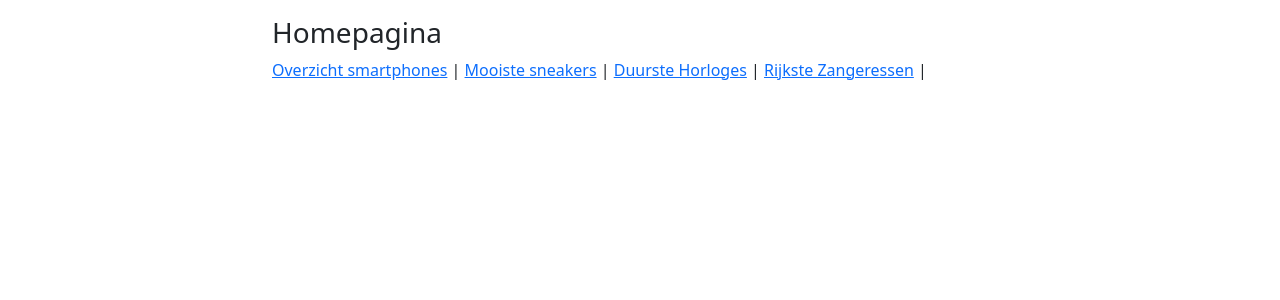
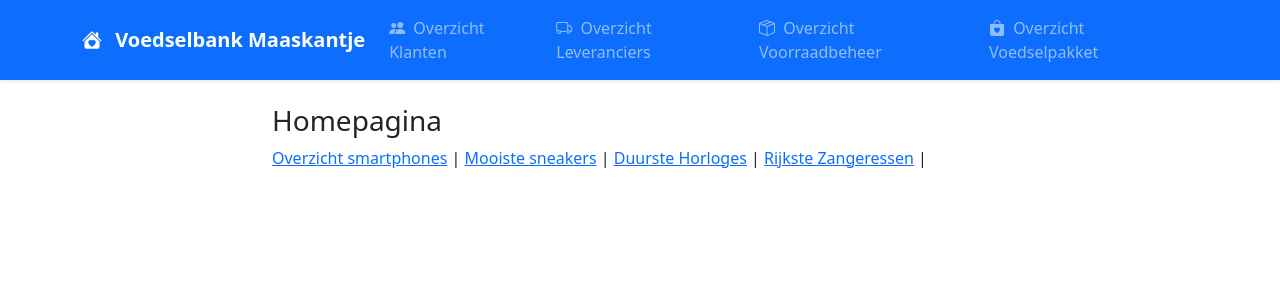
Before and after one commit to Bejan12/Dag03examen, a PHP site: page /index.php in a window 1280 px wide. Shown: the top 300 px of the page. Run offline with PHP 8.4, Linux system fonts and the light colour scheme.

Commit message:
Complete VoedselbankMaaskantje project - Updated config and header with correct database name and Bootstrap navbar

```diff
--- a/app/config/config.php
+++ b/app/config/config.php
@@ -3,7 +3,7 @@
  * De database verbindingsgegevens
  */
 define('DB_HOST', 'localhost');
-define('DB_NAME', 'dag03examen');
+define('DB_NAME', 'VoedselbankMaaskantje');
 define('DB_USER', 'root');
 define('DB_PASS', '');
 
@@ -11,7 +11,7 @@ define('DB_PASS', '');
 /**
  * De naam van de virtualhost
  */
-define('URLROOT', 'http://dag03examen/');
+define('URLROOT', 'http://dag03examen');
 
 /**
  * Het pad naar de folder app
--- a/app/views/includes/header.php
+++ b/app/views/includes/header.php
@@ -3,10 +3,59 @@
   <head>
     <meta charset="utf-8">
     <meta name="viewport" content="width=device-width, initial-scale=1">
-    <title>MVC OOP PDO</title>
+    <title>Voedselbank Maaskantje</title>
     <link href="https://cdn.jsdelivr.net/npm/bootstrap@5.3.2/dist/css/bootstrap.min.css" rel="stylesheet" integrity="sha384-T3c6CoIi6uLrA9TneNEoa7RxnatzjcDSCmG1MXxSR1GAsXEV/Dwwykc2MPK8M2HN" crossorigin="anonymous">
     <link rel="stylesheet" href="https://cdn.jsdelivr.net/npm/bootstrap-icons@1.11.3/font/bootstrap-icons.min.css">
     <link rel="stylesheet" href="<?= URLROOT; ?>/public/css/style.css">
     <link rel="shortcut icon" href="<?= URLROOT; ?>/public/img/favicon.ico" type="image/x-icon">
   </head>
 <body>
+    <!-- Navigation -->
+    <nav class="navbar navbar-expand-lg navbar-dark bg-primary shadow-sm">
+        <div class="container">
+            <!-- Brand -->
+            <a class="navbar-brand fw-bold" href="<?= URLROOT; ?>">
+                <i class="bi bi-house-heart-fill me-2"></i>
+                Voedselbank Maaskantje
+            </a>
+
+            <!-- Mobile toggle button -->
+            <button class="navbar-toggler" type="button" data-bs-toggle="collapse" data-bs-target="#navbarNav"
+                    aria-controls="navbarNav" aria-expanded="false" aria-label="Toggle navigation">
+                <span class="navbar-toggler-icon"></span>
+            </button>
+
+            <!-- Navigation items -->
+            <div class="collapse navbar-collapse" id="navbarNav">
+                <ul class="navbar-nav ms-auto">
+                    <li class="nav-item">
+                        <a class="nav-link" href="<?= URLROOT; ?>/klanten">
+                            <i class="bi bi-people-fill me-1"></i>
+                            Overzicht Klanten
+                        </a>
+                    </li>
+                    <li class="nav-item">
+                        <a class="nav-link" href="<?= URLROOT; ?>/leveranciers">
+                            <i class="bi bi-truck me-1"></i>
+                            Overzicht Leveranciers
+                        </a>
+                    </li>
+                    <li class="nav-item">
+                        <a class="nav-link" href="<?= URLROOT; ?>/voorraadbeheer">
+                            <i class="bi bi-box-seam me-1"></i>
+                            Overzicht Voorraadbeheer
+                        </a>
+                    </li>
+                    <li class="nav-item">
+                        <a class="nav-link" href="<?= URLROOT; ?>/voedselpakket">
+                            <i class="bi bi-bag-heart-fill me-1"></i>
+                            Overzicht Voedselpakket
+                        </a>
+                    </li>
+                </ul>
+            </div>
+        </div>
+    </nav>
+
+    <!-- Main content container -->
+    <div class="container-fluid mt-4">
```
